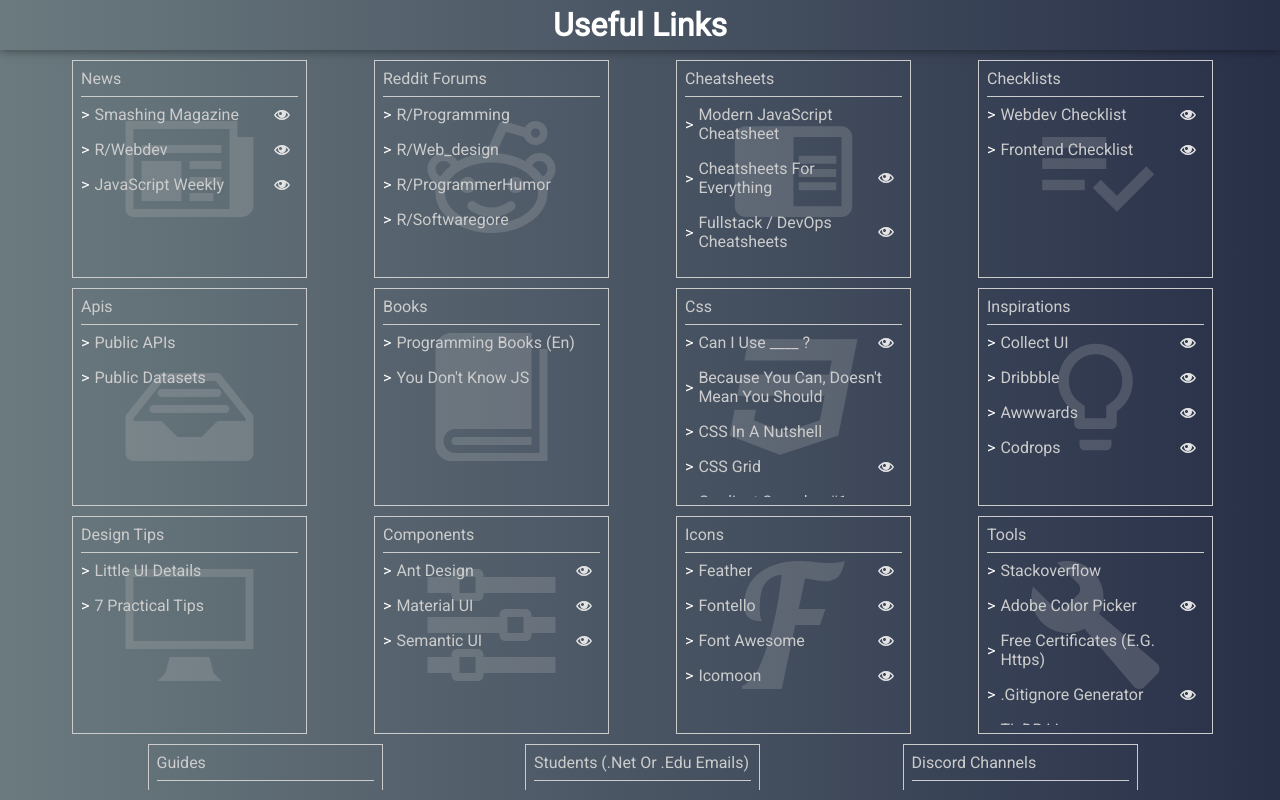
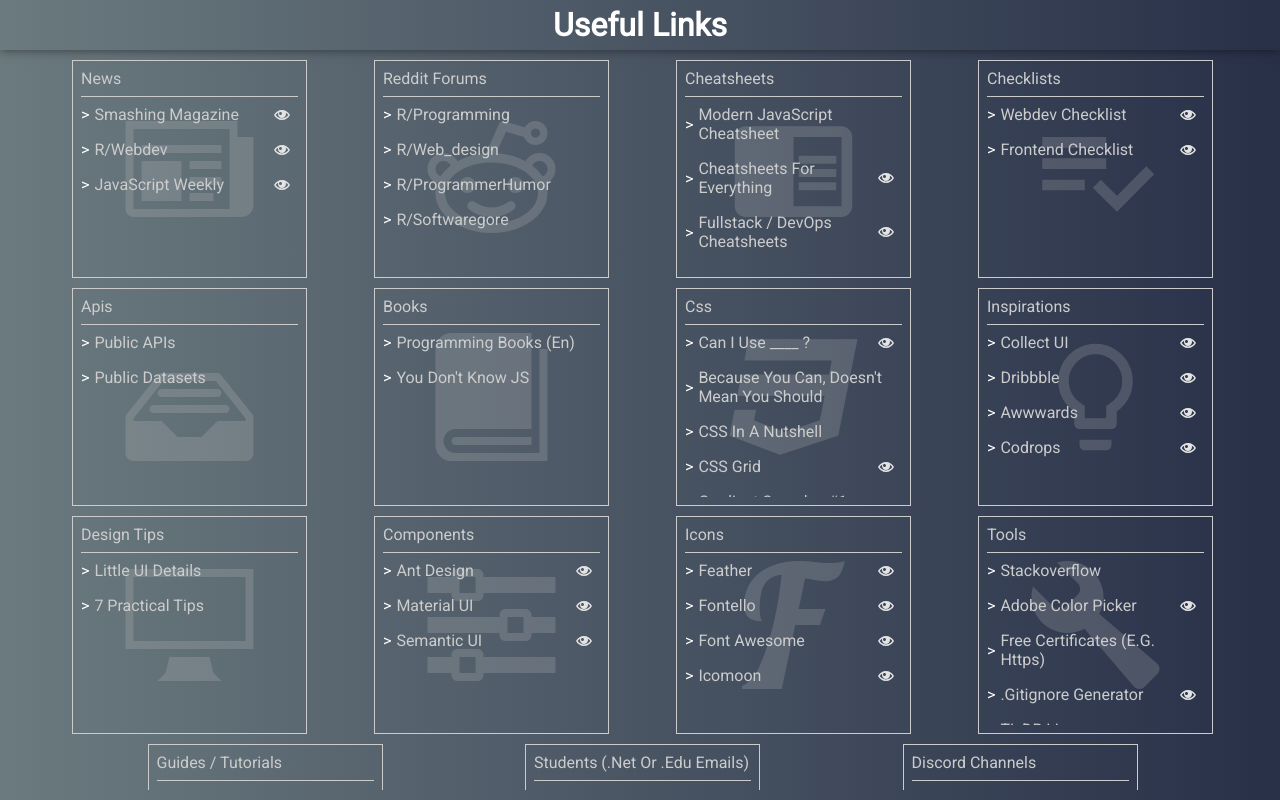
Before and after one commit to vFujin/useful-links, a React (Create React App) app: page / in a window 1280 px wide. Built offline with nearby package versions, Linux system fonts and the light colour scheme.

Commit message:
Added two new links to guides / tutorials

```diff
--- a/src/assets/data.js
+++ b/src/assets/data.js
@@ -294,7 +294,8 @@ export const data = [
     ]
   },
   {
-    sectionTitle: "guides",
+    sectionTitle: "guides / tutorials",
+    icon: "guides",
     items: [
       {
         name: "everything about <head>",
@@ -304,6 +305,14 @@ export const data = [
         name: "SCSS",
         url: "https://gist.github.com/jareware/4738651"
       },
+      {
+        name: "Ben Awad tutorials (fullstack react + react-native)",
+        url: "https://www.youtube.com/user/99baddawg"
+      },
+      {
+        name: "The Net Ninja tutorials (JS and it's frameworks)",
+        url: "https://www.youtube.com/channel/UCW5YeuERMmlnqo4oq8vwUpg"
+      }
     ]
   },
   {
```
